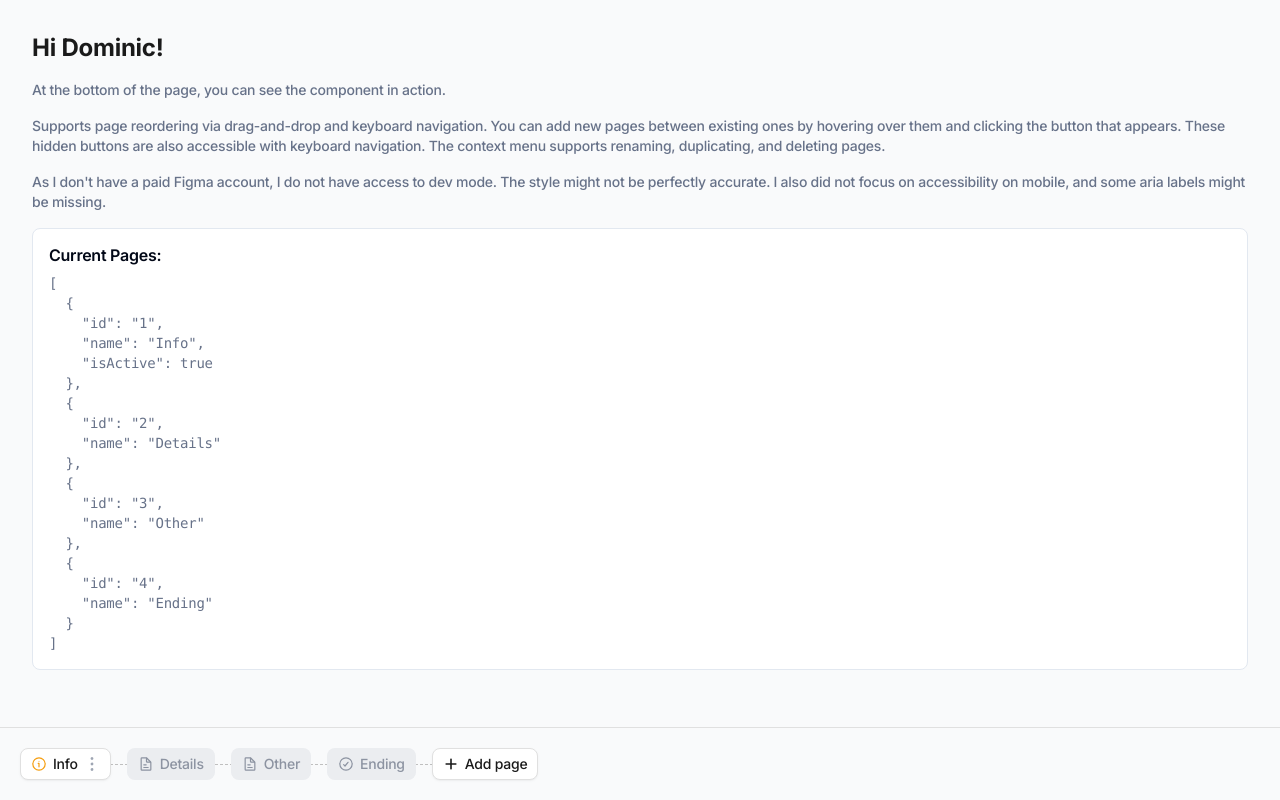
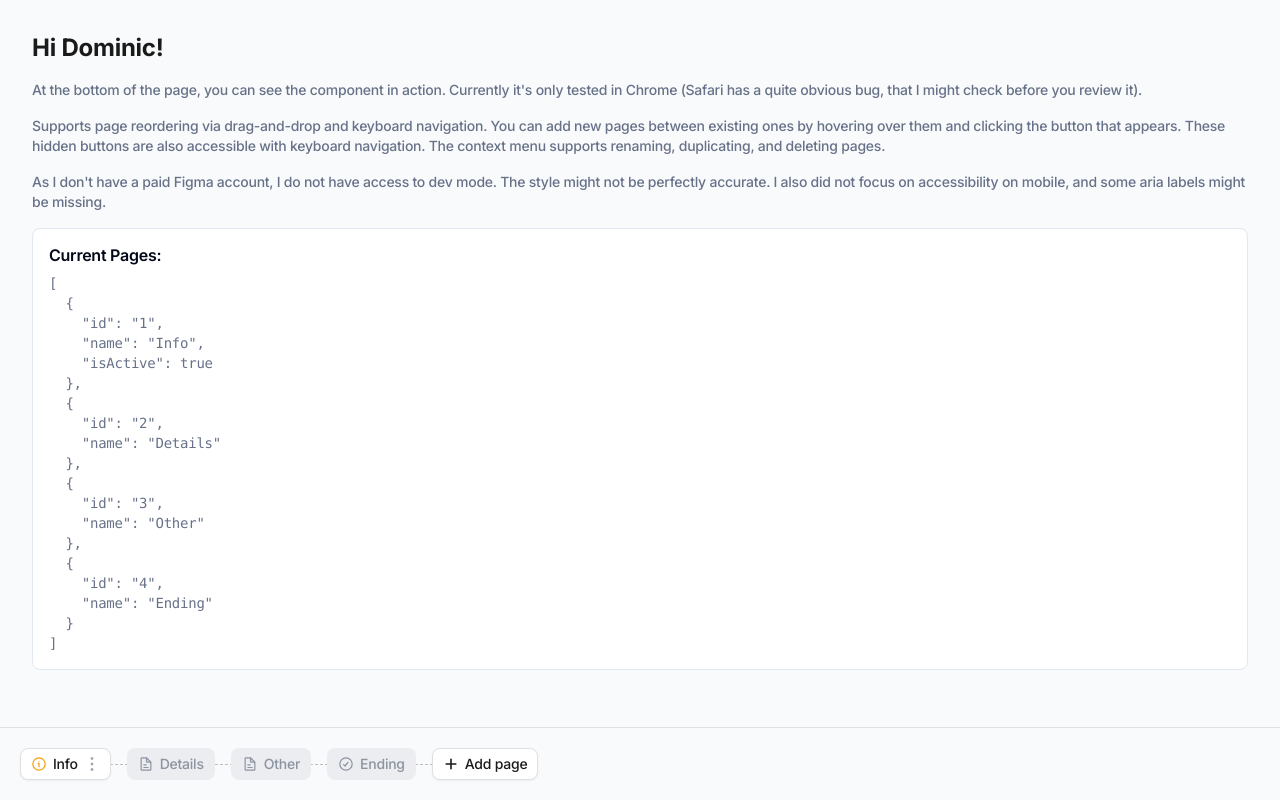
Before and after one commit to HunorMarton/drag-and-drop-navigation, a Next.js app in the folder apps/web/: page / in a window 1280 px wide. Built offline with nearby package versions, Linux system fonts and the light colour scheme.

Commit message:
Update description about bug in Safari

```diff
--- a/apps/web/src/app/page.tsx
+++ b/apps/web/src/app/page.tsx
@@ -20,6 +20,8 @@ export default function Home() {
         <h1 className="mb-4 text-2xl font-bold text-gray-900">Hi Dominic!</h1>
         <p className="mb-4 text-sm text-gray-600">
           At the bottom of the page, you can see the component in action.
+          Currently it&apos;s only tested in Chrome (Safari has a quite obvious
+          bug, that I might check before you review it).
         </p>
         <p className="mb-4 text-sm text-gray-600">
           Supports page reordering via drag-and-drop and keyboard navigation.
```
